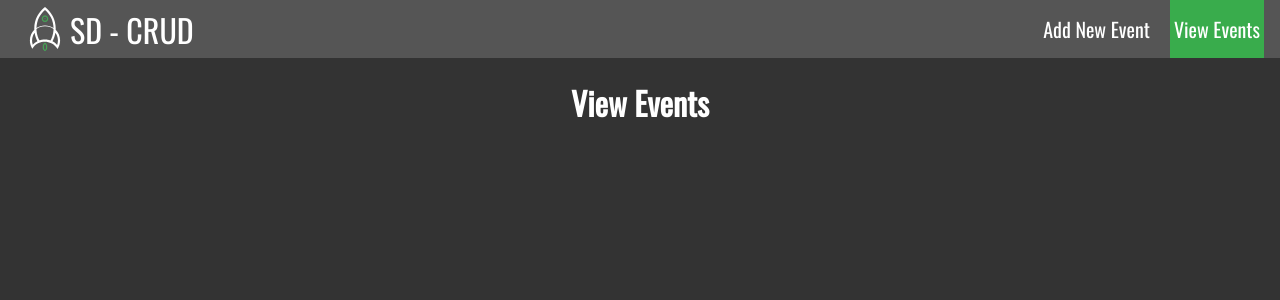
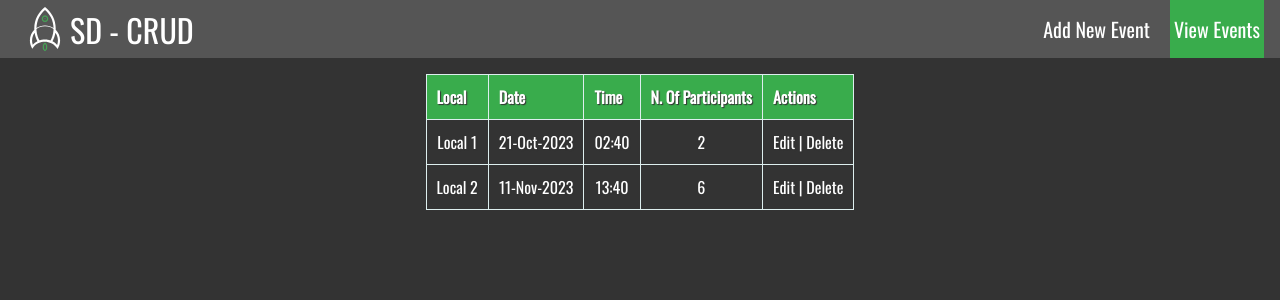
Before and after one commit to ToniG22/SD_FrontendGrupo5, a React (Vite) app: page /viewEvents in a window 1280 px wide. Shown: the top 300 px of the page. Built offline with nearby package versions, Linux system fonts and the light colour scheme.

Commit message:
Added table to view the events. 🦊

```diff
--- a/src/App.css
+++ b/src/App.css
@@ -1,4 +1,6 @@
 .container {
+    display: flex;
+    justify-content: center;
     margin: 1rem;
     text-align: center;
 }
--- /dev/null
+++ b/src/assets/css/Table.css
@@ -0,0 +1,21 @@
+.events-table {
+    border: solid 1px #DDEEEE;
+    border-collapse: collapse;
+    border-spacing: 0;
+}
+
+.events-table thead th {
+    background-color: var(--highlight);
+    border: solid 1px #DDEEEE;
+    color: #ffffff;
+    padding: 10px;
+    text-align: left;
+    text-shadow: 1px 1px 1px #333;
+}
+
+.events-table tbody td {
+    border: solid 1px #DDEEEE;
+    color: #ffffff;
+    padding: 10px;
+    text-shadow: 1px 1px 1px #333;
+}
--- /dev/null
+++ b/src/components/EventsTable.tsx
@@ -0,0 +1,38 @@
+import '../assets/css/Table.css'
+
+const EventsTable = () => {
+
+    const events = [
+        {local: "Local 1", date: "21-Oct-2023", time: "02:40", participants: "2"},
+        {local: "Local 2", date: "11-Nov-2023", time: "13:40", participants: "6"}
+    ]
+
+  return (
+    <table className="events-table">
+        <thead>
+            <tr>
+                <th>Local</th>
+                <th>Date</th>
+                <th>Time</th>
+                <th>N. Of Participants</th>
+                <th>Actions</th>
+            </tr>
+        </thead>
+        <tbody>
+            {events.map((value, key) => {
+                return (
+                    <tr key={key}>
+                        <td>{value.local}</td>
+                        <td>{value.date}</td>
+                        <td>{value.time}</td>
+                        <td>{value.participants}</td>
+                        <td>Edit | Delete</td>
+                    </tr>
+                )
+            })}
+        </tbody>
+    </table>
+  )
+}
+
+export default EventsTable
--- a/src/pages/ViewEvents.tsx
+++ b/src/pages/ViewEvents.tsx
@@ -1,6 +1,8 @@
+import EventsTable from "../components/EventsTable"
+
 const ViewEvents = () => {
   return (
-    <h1>View Events</h1>
+    <EventsTable />
   )
 }
 
```
